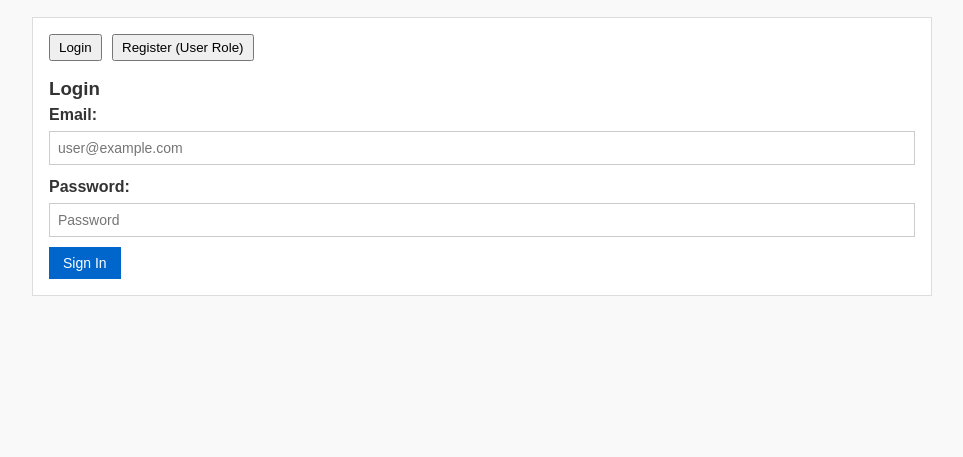
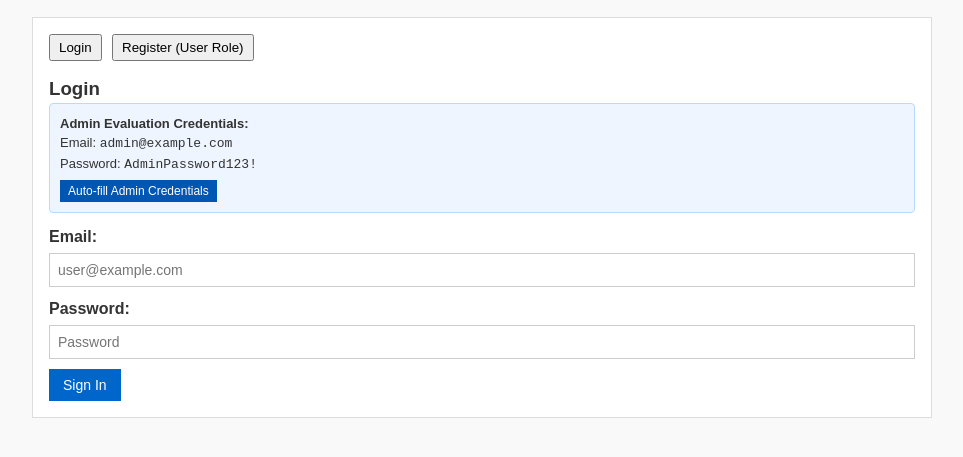
Before and after one commit to taufiqnet/notes-frontend, a plain HTML site: page index.html in a window 1280 px wide. Shown: the part 93-550 px from the top of the page, without its empty margins (158-1121 px from the left). Drawn offline with Linux system fonts and the light colour scheme.

Commit message:
feat: add admin evaluation auto-fill credentials to login and update README

```diff
--- a/app.js
+++ b/app.js
@@ -97,6 +97,12 @@ function showAuthTab(tab) {
   document.getElementById('register-form').style.display = tab === 'register' ? 'block' : 'none';
   document.getElementById('tab-login-btn').className = tab === 'login' ? 'active' : '';
   document.getElementById('tab-register-btn').className = tab === 'register' ? 'active' : '';
+}
+
+function fillAdminCredentials() {
+  document.getElementById('login-email').value = 'admin@example.com';
+  document.getElementById('login-password').value = 'AdminPassword123!';
+  showAlert('Admin credentials filled. Click "Sign In" to evaluate.');
 }
 
 function showAdminTab(tab) {
--- a/index.html
+++ b/index.html
@@ -36,6 +36,12 @@
       <!-- Login Form -->
       <form id="login-form" onsubmit="handleLogin(event)">
         <h3>Login</h3>
+        <div style="background: #eef5ff; border: 1px solid #b8daff; padding: 10px; margin-bottom: 12px; font-size: 13px; border-radius: 4px;">
+          <strong>Admin Evaluation Credentials:</strong><br>
+          Email: <code>admin@example.com</code><br>
+          Password: <code>AdminPassword123!</code><br>
+          <button type="button" class="btn btn-small" style="margin-top: 6px; background: #0056b3;" onclick="fillAdminCredentials()">Auto-fill Admin Credentials</button>
+        </div>
         <div>
           <label>Email:</label>
           <input type="email" id="login-email" required placeholder="user@example.com">
```
Also changed, not shown: 1 other file.
